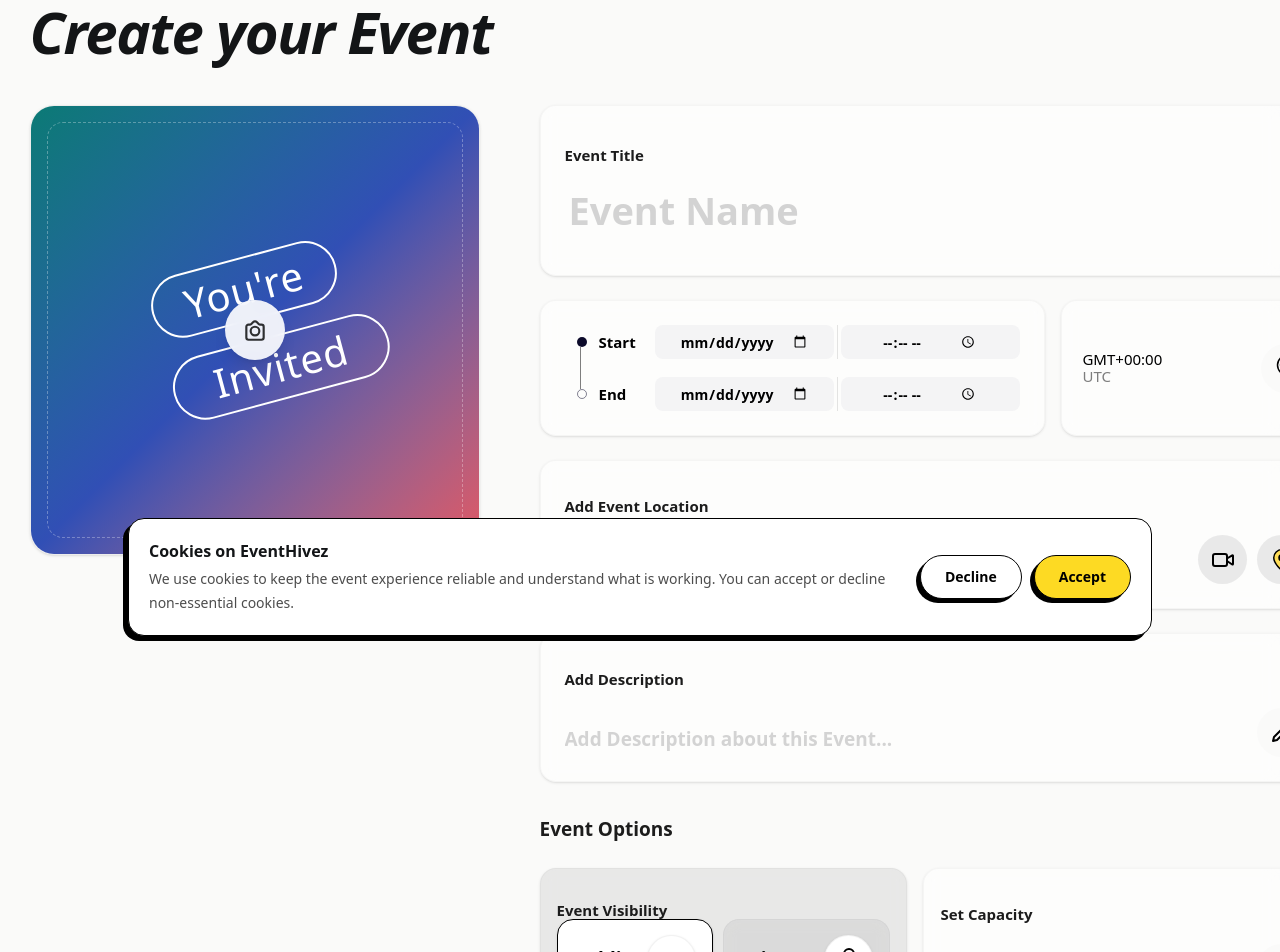
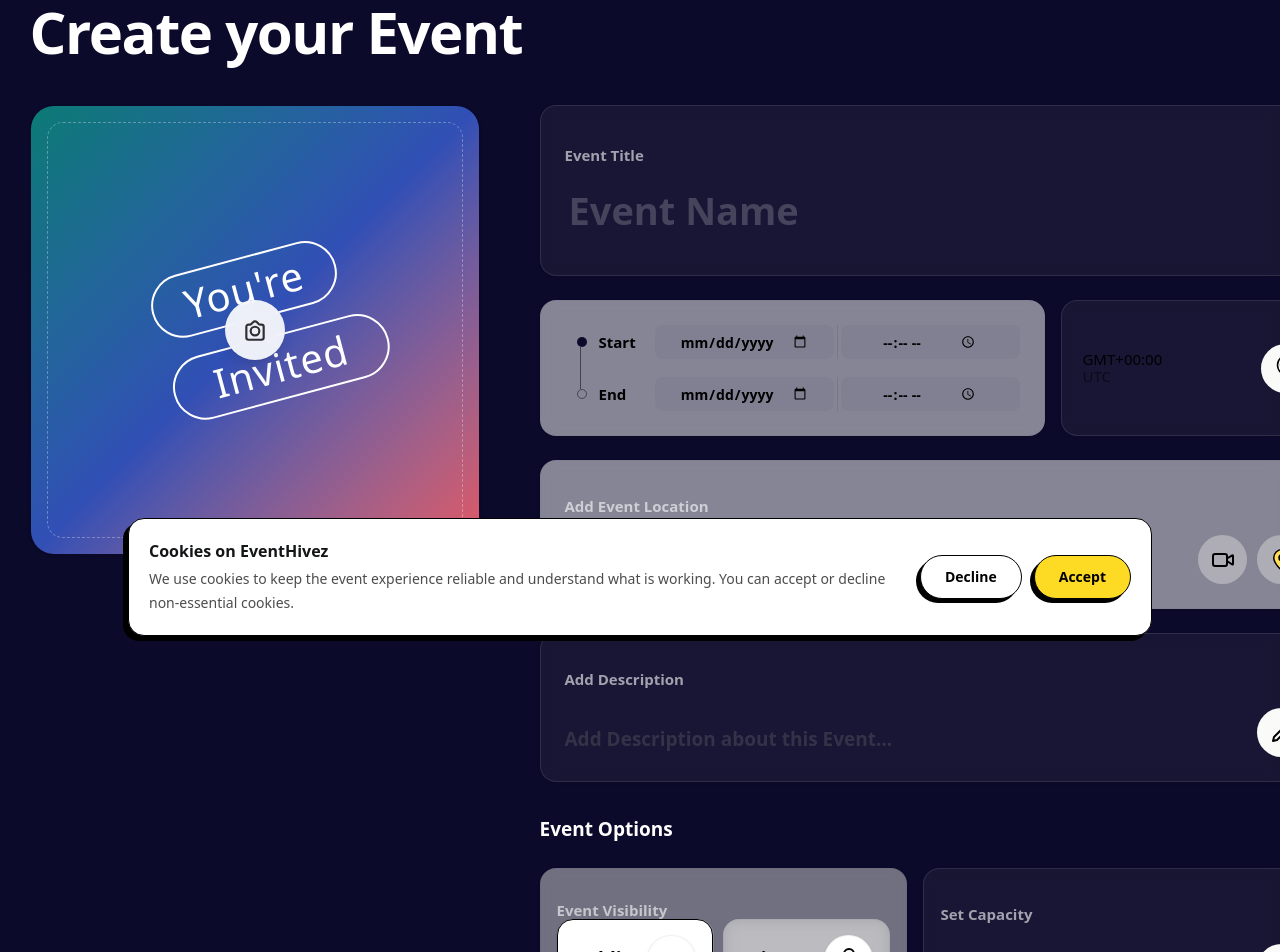
Before and after one commit to Ryjen1/EventHivez, a Next.js app in the folder apps/web/: page /create-event in a window 1280 px wide. Shown: the part 140-1092 px from the top of the page. Built offline with nearby package versions, Linux system fonts and the light colour scheme; no server answers.

Commit message:
feat(ui): apply dark theme to create-event page
- Dark background with glassmorphism form cards
- White text hierarchy for labels and headings
- Updated input placeholders and text for dark backgrounds
- Purple accent border styling on form containers

```diff
--- a/apps/web/app/create-event/page.tsx
+++ b/apps/web/app/create-event/page.tsx
@@ -127,11 +127,11 @@ export default function CreateEventPage() {
   };
 
   return (
-    <main className="flex flex-col min-h-screen bg-base">
+    <main className="flex flex-col min-h-screen bg-dark-deep">
       <Navbar />
 
       <form onSubmit={handleSubmit} className="w-full max-w-[1221px] mx-auto px-4 lg:px-0 py-8 lg:py-12 flex-1 flex flex-col">
-        <h1 className="text-[58px] font-semibold italic text-ink-deep mb-8 lg:mb-10 tracking-tight leading-[66px]">
+        <h1 className="text-[58px] font-semibold text-white mb-8 lg:mb-10 tracking-tight leading-[66px]">
           Create your Event
         </h1>
 
@@ -170,8 +170,8 @@ export default function CreateEventPage() {
           </div>
 
           <div className="flex-1 w-full flex flex-col gap-4">
-            <div className={`bg-white/50 backdrop-blur-sm border-[1.5px] rounded-[16px] p-6 lg:p-7 flex flex-col justify-center relative shadow-sm min-h-[120px] transition-colors ${errors.title ? "border-red-500 bg-red-50/10" : "border-black/3"}`}>
-              <label className="text-[15px] font-semibold text-ink-alt absolute top-4 left-6 leading-[66px]">
+            <div className={`bg-white/5 backdrop-blur-sm border-[1.5px] rounded-[16px] p-6 lg:p-7 flex flex-col justify-center relative shadow-sm min-h-[120px] transition-colors ${errors.title ? "border-red-500 bg-red-50/10" : "border-white/10"}`}>
+              <label className="text-[15px] font-semibold text-white/60 absolute top-4 left-6 leading-[66px]">
                 Event Title
               </label>
               <input
@@ -180,7 +180,7 @@ export default function CreateEventPage() {
                 value={formData.title}
                 onChange={handleChange}
                 placeholder="Event Name"
-                className="text-[38px] font-semibold placeholder:text-muted-text/30 text-muted-text outline-none w-full bg-transparent mt-12 mb-2"
+                className="text-[38px] font-semibold placeholder:text-white/20 text-white outline-none w-full bg-transparent mt-12 mb-2"
               />
               {errors.title && <span className="text-red-500 text-sm font-bold absolute bottom-2 right-6">{errors.title}</span>}
             </div>
@@ -244,7 +244,7 @@ export default function CreateEventPage() {
                 </div>
               </div>
 
-              <div className="flex-1 bg-white/50 backdrop-blur-sm border-[1.5px] border-black/3 rounded-[16px] p-4 px-5 flex items-center justify-between shadow-sm min-w-[200px]">
+              <div className="flex-1 bg-white/5 backdrop-blur-sm border-[1.5px] border-white/10 rounded-[16px] p-4 px-5 flex items-center justify-between shadow-sm min-w-[200px]">
                 <div className="flex flex-col gap-0 justify-center h-full">
                   {isMounted ? (
                     <>
@@ -285,7 +285,7 @@ export default function CreateEventPage() {
             </div>
 
             <div className={`bg-white/50 backdrop-blur-sm border-[1.5px] rounded-[16px] p-6 flex flex-col justify-center relative shadow-sm min-h-[120px] mt-2 transition-colors ${errors.location ? "border-red-500 bg-red-50/10" : "border-black/3"}`}>
-              <label className="text-[15px] font-semibold text-ink-alt absolute top-3 left-6 leading-[66px]">
+              <label className="text-[15px] font-semibold text-white/60 absolute top-3 left-6 leading-[66px]">
                 Add Event Location
               </label>
               <div className="flex items-center justify-between w-full mt-[50px]">
@@ -295,7 +295,7 @@ export default function CreateEventPage() {
                   value={formData.location}
                   onChange={handleChange}
                   placeholder="Offline location or virtual link"
-                  className="text-[19px] font-semibold placeholder:text-muted-text/30 text-muted-text outline-none bg-transparent flex-1"
+                  className="text-[19px] font-semibold placeholder:text-white/20 text-white outline-none bg-transparent flex-1"
                 />
                 <div className="flex gap-[10px] shrink-0">
                   <button type="button" className="w-[49px] h-[49px] rounded-[120px] bg-subtle/50 flex items-center justify-center hover:bg-subtle/70 transition-colors">
@@ -319,8 +319,8 @@ export default function CreateEventPage() {
               {errors.location && <span className="text-red-500 text-sm font-bold absolute bottom-2 left-6">{errors.location}</span>}
             </div>
 
-            <div className="bg-white/50 backdrop-blur-sm border-[1.5px] border-black/3 rounded-[16px] p-6 flex flex-col justify-center relative shadow-sm min-h-[120px] mt-2">
-              <label className="text-[15px] font-semibold text-ink-alt absolute top-3 left-6 leading-[66px]">
+            <div className="bg-white/5 backdrop-blur-sm border-[1.5px] border-white/10 rounded-[16px] p-6 flex flex-col justify-center relative shadow-sm min-h-[120px] mt-2">
+              <label className="text-[15px] font-semibold text-white/60 absolute top-3 left-6 leading-[66px]">
                 Add Description
               </label>
               <div className="flex items-end justify-between w-full mt-[50px] gap-4">
@@ -343,13 +343,13 @@ export default function CreateEventPage() {
               </div>
             </div>
 
-            <h2 className="text-[19px] font-bold mt-4 text-ink-alt leading-[66px] h-[30px] flex items-center">
+            <h2 className="text-[19px] font-bold mt-4 text-white leading-[66px] h-[30px] flex items-center">
               Event Options
             </h2>
 
             <div className="flex flex-col lg:flex-row gap-4 mt-2">
               <div className="flex-3 bg-subtle/50 border-[1.5px] border-black/3 backdrop-blur-sm rounded-[16px] p-4 flex gap-[10px] shadow-sm relative pt-[50px]">
-                <label className="text-[15px] font-semibold text-ink-alt absolute top-2 left-4 leading-[66px]">
+                <label className="text-[15px] font-semibold text-white/60 absolute top-2 left-4 leading-[66px]">
                   Event Visibility
                 </label>
 
@@ -390,8 +390,8 @@ export default function CreateEventPage() {
                 </button>
               </div>
 
-              <div className="flex-2 bg-white/50 backdrop-blur-sm border-[1.5px] border-black/3 rounded-[16px] p-6 flex flex-col justify-center relative shadow-sm min-h-[150px]">
-                <label className="text-[15px] font-semibold text-ink-alt absolute top-3 left-4 leading-[66px]">
+              <div className="flex-2 bg-white/5 backdrop-blur-sm border-[1.5px] border-white/10 rounded-[16px] p-6 flex flex-col justify-center relative shadow-sm min-h-[150px]">
+                <label className="text-[15px] font-semibold text-white/60 absolute top-3 left-4 leading-[66px]">
                   Set Capacity
                 </label>
                 <div className="flex items-center justify-between w-full mt-[50px] gap-4">
@@ -416,7 +416,7 @@ export default function CreateEventPage() {
             </div>
 
             <div className={`bg-white/50 backdrop-blur-sm border-[1.5px] rounded-[16px] p-6 flex flex-col justify-center relative shadow-sm min-h-[120px] mt-2 transition-colors ${errors.price ? "border-red-500 bg-red-50/10" : "border-black/3"}`}>
-              <label className="text-[15px] font-semibold text-ink-alt absolute top-3 left-6 leading-[66px]">
+              <label className="text-[15px] font-semibold text-white/60 absolute top-3 left-6 leading-[66px]">
                 Ticket Price
               </label>
               <div className="flex items-center justify-between w-full mt-[50px] gap-4">
```
